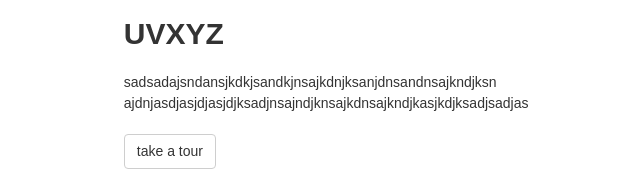
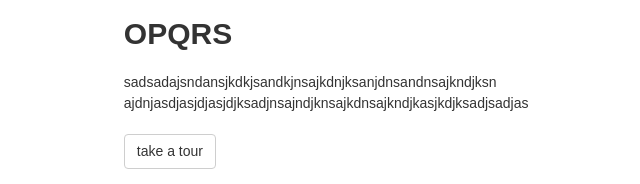
Before and after one commit to jaya-prakash11/sampleproject1, a plain HTML site: page index.html in a window 1280 px wide. Shown: the part 770-954 px from the top of the page, 321-961 px from the left. Drawn offline with Linux system fonts and the light colour scheme.

Commit message:
Revert "changes in indexHtml"
This reverts commit b5fac62a4a371e4f3cf7dbbef8a66d4f1dc41f8d.

```diff
--- a/index.html
+++ b/index.html
@@ -52,7 +52,7 @@
                     <a href="#" class="btn-info">take a tour</a>
                 </div>
                 <div class="coll3">
-                    <h2>UVXYZ</h2>
+                    <h2>OPQRS</h2>
                     <p>sadsadajsndansjkdkjsandkjnsajkdnjksanjdnsandnsajkndjksn
                     ajdnjasdjasjdjasjdjksadjnsajndjknsajkdnsajkndjkasjkdjksadjsadjas</p>
                     <a href="#" class="btn-info">take a tour</a>
```
